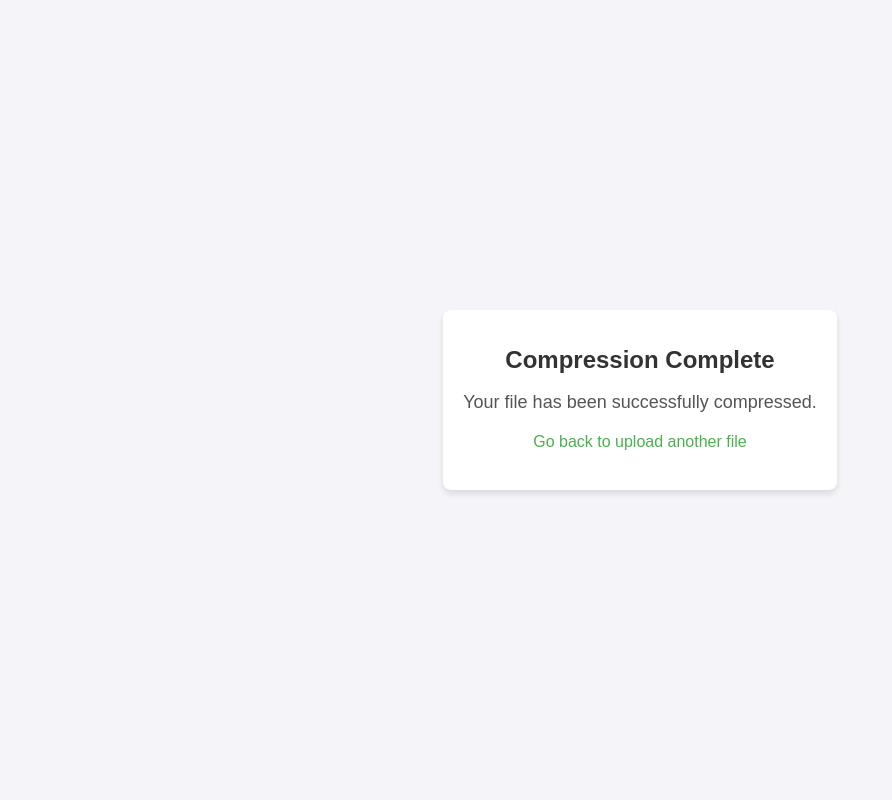
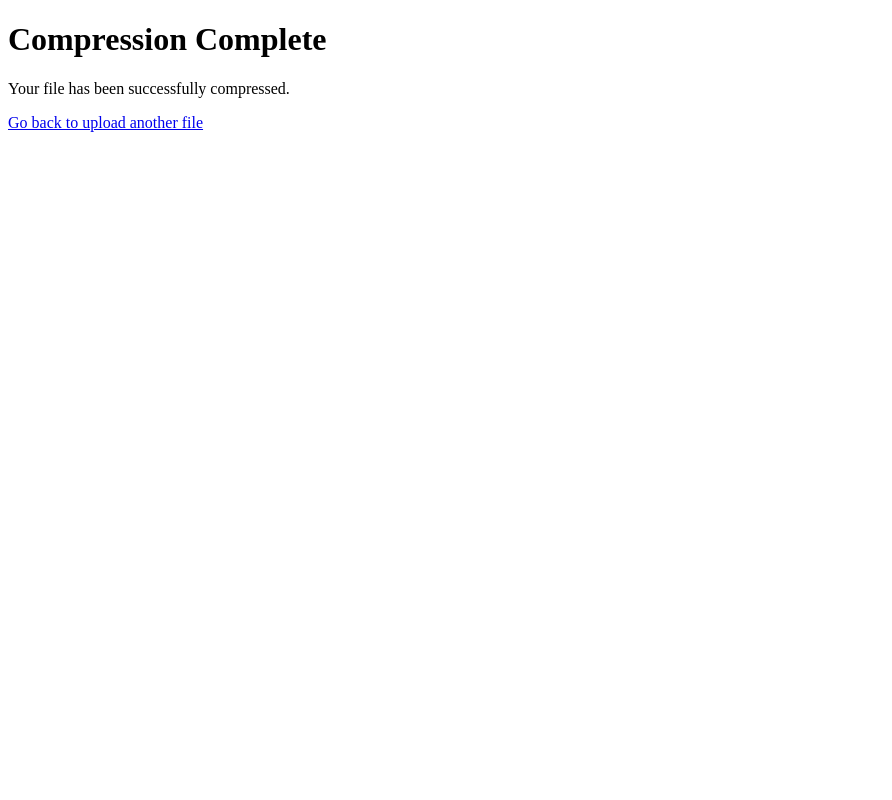
Before and after one commit to merunvishnu/Compression_project, a Flask app: template templates/result.html in a window 1280 px wide. Shown: the whole page, without its empty margins (0-892 px from the left). Run offline with Flask 3, Linux system fonts and the light colour scheme; the template is opened without the code that fills it, so the values that code supplies are empty; some libraries are stand-ins or nearby versions.

Commit message:
Update result.html

```diff
--- a/templates/result.html
+++ b/templates/result.html
@@ -4,48 +4,10 @@
     <meta charset="UTF-8">
     <meta name="viewport" content="width=device-width, initial-scale=1.0">
     <title>Compression Result</title>
-    <style>
-        body {
-            font-family: Arial, sans-serif;
-            margin: 0;
-            padding: 0;
-            background-color: #f4f4f9;
-            display: flex;
-            justify-content: center;
-            align-items: center;
-            height: 100vh;
-            flex-direction: column;
-        }
-        .container {
-            background-color: white;
-            padding: 20px;
-            border-radius: 8px;
-            box-shadow: 0 4px 6px rgba(0, 0, 0, 0.1);
-            text-align: center;
-        }
-        h1 {
-            font-size: 24px;
-            color: #333;
-        }
-        p {
-            font-size: 18px;
-            color: #555;
-        }
-        a {
-            font-size: 16px;
-            color: #4CAF50;
-            text-decoration: none;
-        }
-        a:hover {
-            text-decoration: underline;
-        }
-    </style>
 </head>
 <body>
-    <div class="container">
-        <h1>Compression Complete</h1>
-        <p>Your file has been successfully compressed.</p>
-        <p><a href="{{ url_for('index') }}">Go back to upload another file</a></p>
-    </div>
+    <h1>Compression Complete</h1>
+    <p>Your file has been successfully compressed.</p>
+    <p><a href="{{ url_for('index') }}">Go back to upload another file</a></p>
 </body>
 </html>
```
